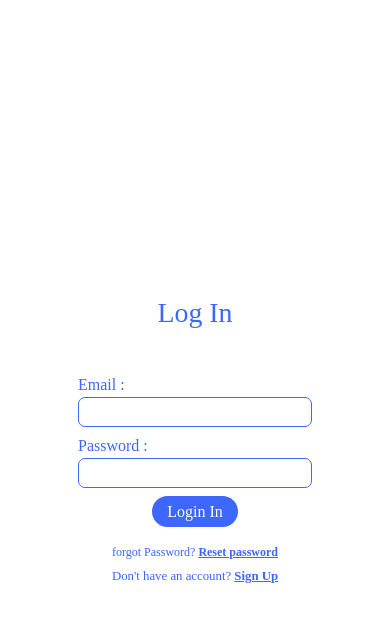
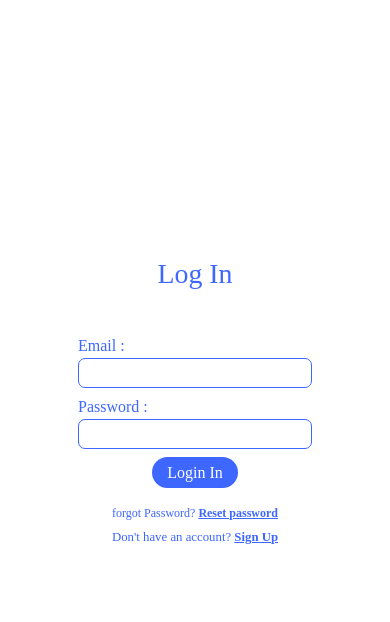
Before and after one commit to obaidHamidoun/PetsHub, a PHP site: page /html/login.html in a window 390 px wide. Shown: the top 622 px of the page. Run offline with PHP 8.4, Linux system fonts and the light colour scheme; some web fonts are replaced.

Commit message:
Update signup.css

```diff
--- a/css/signup.css
+++ b/css/signup.css
@@ -47,10 +47,13 @@
     .frgtpass {
         margin-top: 3vw !important;
     }
+    .signInTitle {
+        margin-top: -10vw !important;
+    }
 
 }
 /*animation*/
-#content {k
+#content {
     opacity: 1;
     transition: opacity 0.3s ease; /* Define transition properties */
 }
```
